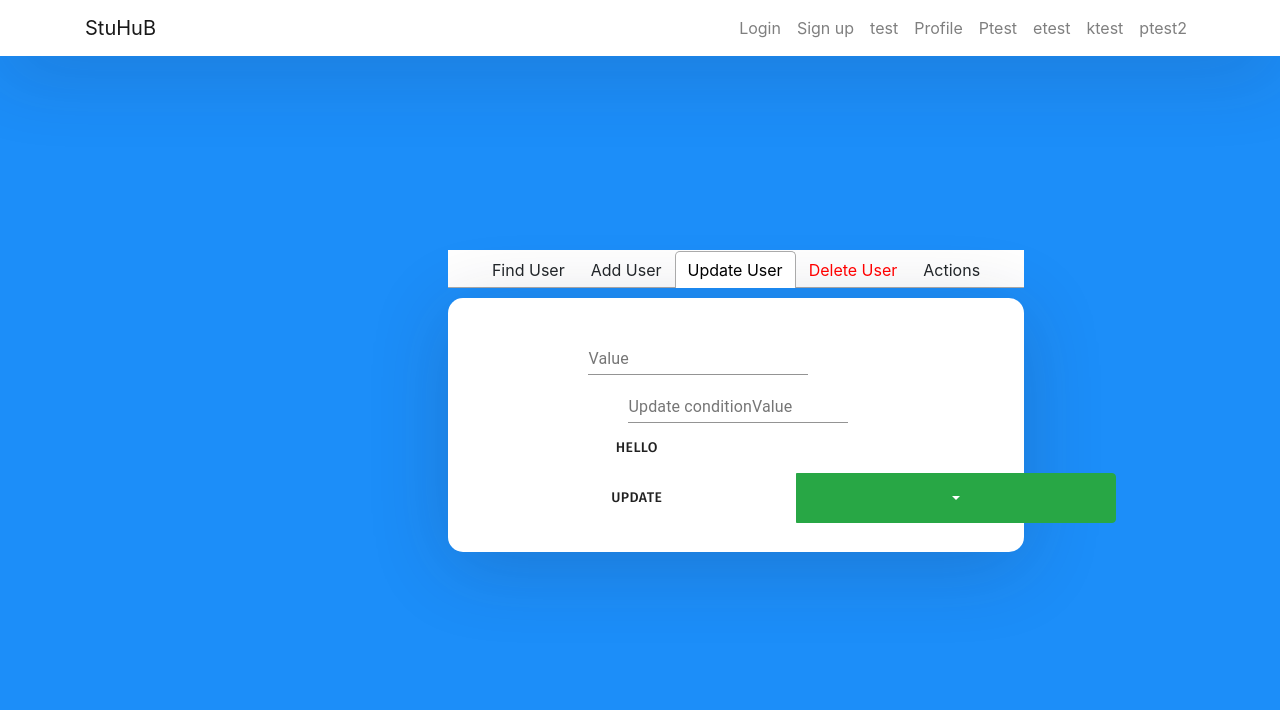
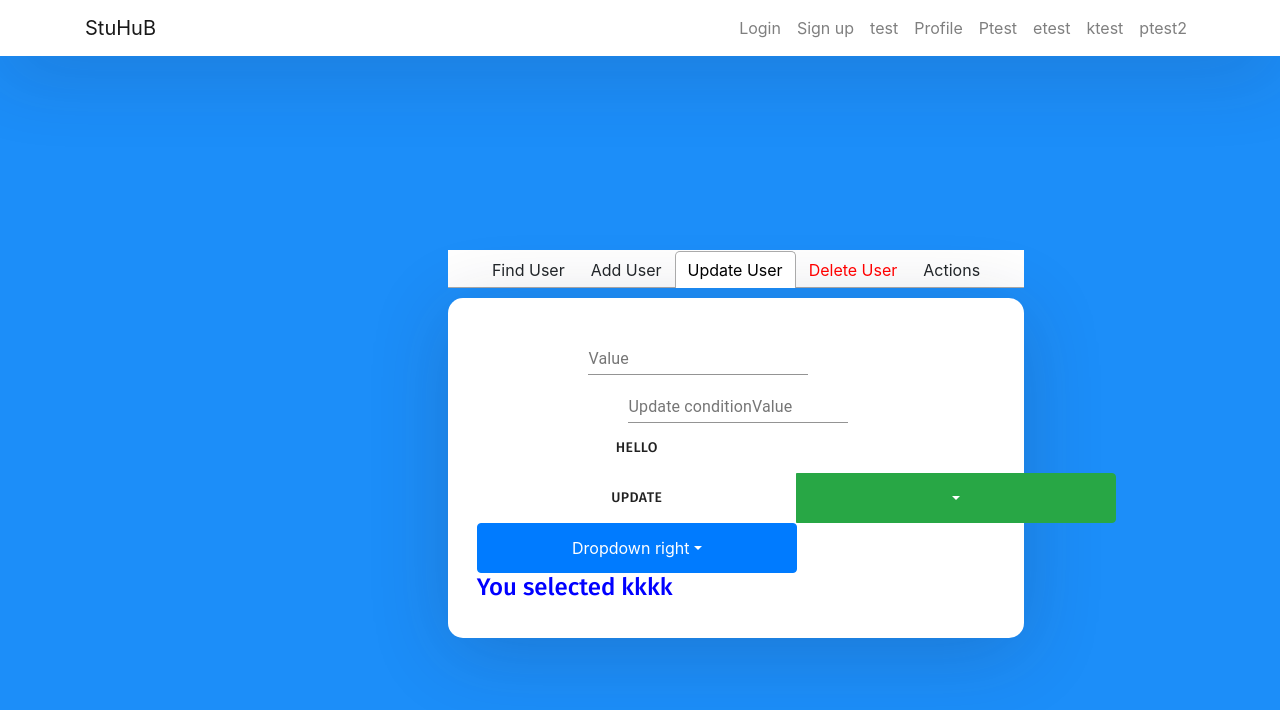
Before and after one commit to jtagaca/StuHub_Public, a React (Create React App) app in the folder client/: page /admin in a window 1280 px wide. Both pictures are taken after a click on the tab "Update User". Shown: the top 710 px of the page. Built offline with nearby package versions, Linux system fonts and the light colour scheme.

Commit message:
new things

```diff
--- a/client/src/components/admin.js
+++ b/client/src/components/admin.js
@@ -26,8 +26,9 @@ function Admin() {
   const [delId, setDeleteid] = useState("");
 
   const [value, setValue] = useState("kkkk");
+
   const [col, setCol] = useState("Last_Name");
-  const [table, setTable] = useState("User");
+  const [table, setTable] = useState("");
 
   const [conditionValue, setconditionValue] = useState("6532");
   const [conditioncol, setConditioncol] = useState("Login_ID");
@@ -35,6 +36,11 @@ function Admin() {
   const [allstudentlist, setAllStudentlist] = useState([]);
 
   // const
+
+  const handleSelect = (e) => {
+    console.log("hello");
+    setValue(e);
+  };
 
   const deleteUser = (id) => {
     Axios.delete(`/delete/${id}`).then((response) => {
@@ -270,12 +276,12 @@ function Admin() {
                           split
                           variant="success"
                           id="dropdown-split-basic"
-                          onSelect={(value) => setTable(value)}
+                          onSelect={handleSelect}
 
                           // size={}
                         />
                         <Dropdown.Menu>
-                          <Dropdown.Item href="#/action-1">User</Dropdown.Item>
+                          <Dropdown.Item eventKey="User">User</Dropdown.Item>
                           <Dropdown.Item href="#/action-2">
                             Department
                           </Dropdown.Item>
@@ -286,7 +292,28 @@ function Admin() {
                         </Dropdown.Menu>
                       </Dropdown>
                     </div>
+
+                    <DropdownButton
+                      alignRight
+                      title="Dropdown right"
+                      id="dropdown-menu-align-right"
+                      onSelect={handleSelect}
+                    >
+                      <Dropdown.Item eventKey="User">User</Dropdown.Item>
+                      <Dropdown.Item eventKey="option-2">
+                        option-2
+                      </Dropdown.Item>
+                      <Dropdown.Item eventKey="option-3">
+                        option 3
+                      </Dropdown.Item>
+                      <Dropdown.Divider />
+                      <Dropdown.Item eventKey="some link">
+                        some link
+                      </Dropdown.Item>
+                    </DropdownButton>
+                    <h4>You selected {value}</h4>
                   </div>
+
                   <div>
                     {/* <div>
               <Buttond variant="primary"></Buttond>{" "}
```
